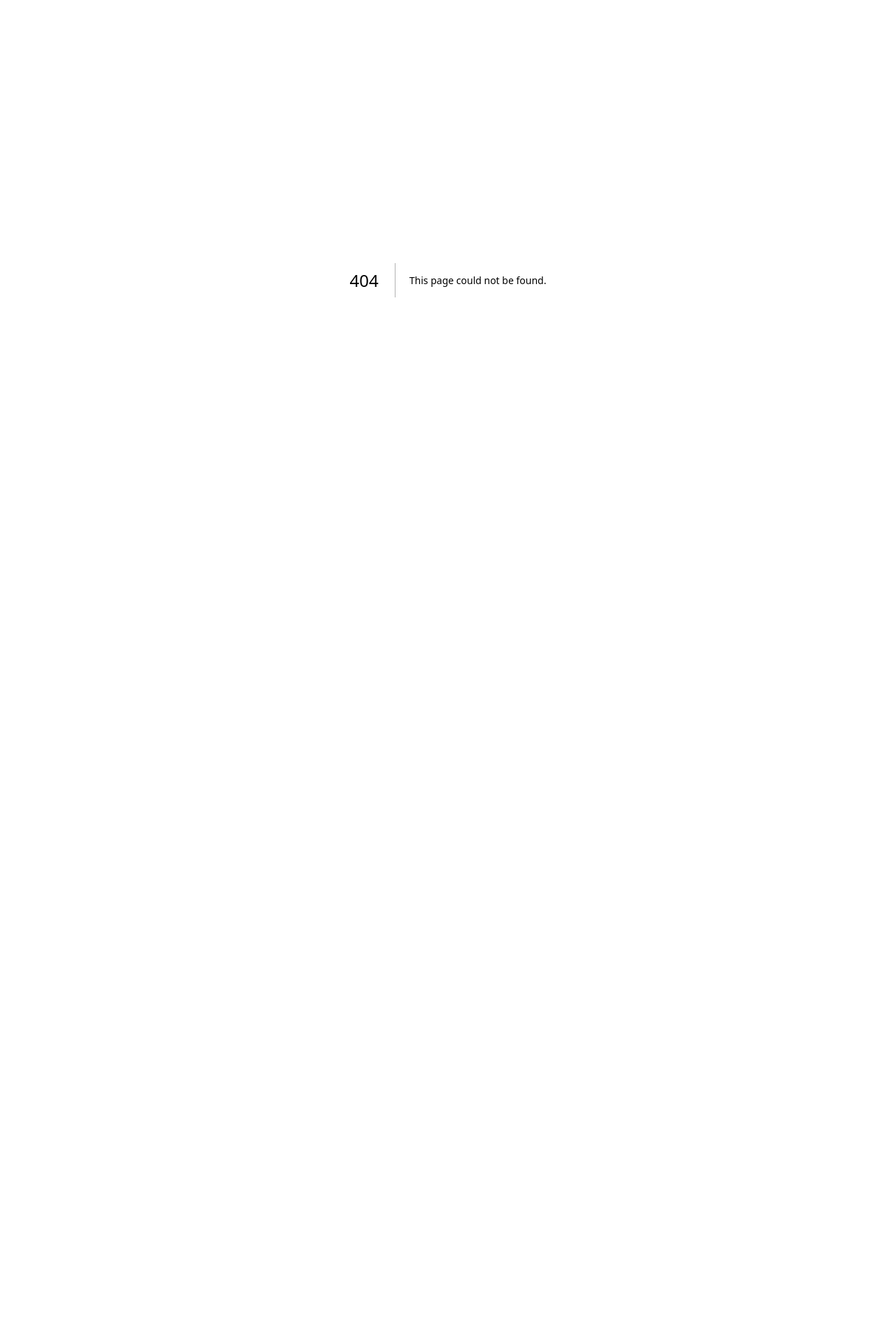
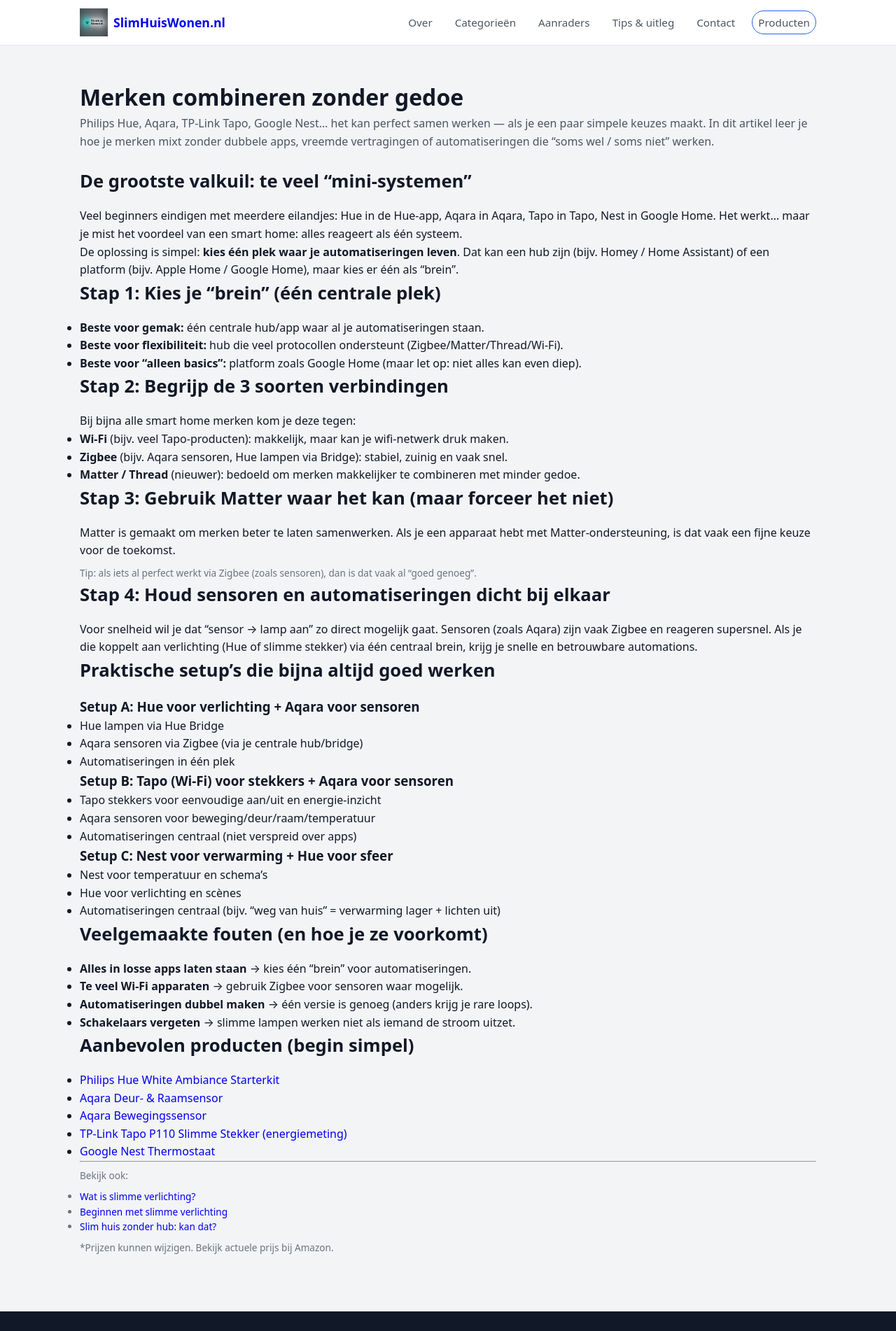
Before and after one commit to hafidgrad/SlimHuisWonen, a Next.js app: page /tips/merken-combineren-zonder-gedoe in a window 1280 px wide. Before the commit this address had no page. Shown: the top 1902 px of the page at 70% size. Before the commit the page ends 800 px from the top, so only its background shows below. Built offline with nearby package versions, Linux system fonts and the light colour scheme.

Commit message:
Add tip article: merken combineren zonder gedoe

```diff
--- /dev/null
+++ b/app/tips/merken-combineren-zonder-gedoe/page.jsx
@@ -0,0 +1,178 @@
+import Header from "@/components/Header";
+import Footer from "@/components/Footer";
+import Link from "next/link";
+
+export const metadata = {
+  title: "Merken combineren zonder gedoe (Hue, Aqara, Tapo, Nest) | SlimHuisWonen",
+  description:
+    "Philips Hue, Aqara, TP-Link Tapo en Google Nest combineren? Zo voorkom je chaos: kies je basis, ga voor Matter, gebruik Zigbee waar slim is en houd je automatiseringen overzichtelijk.",
+  alternates: {
+    canonical: "https://slimhuiswonen.nl/tips/merken-combineren-zonder-gedoe",
+  },
+};
+
+export default function MerkenCombinerenZonderGedoePage() {
+  return (
+    <>
+      <Header />
+
+      <main className="section">
+        <div className="container article">
+          <h1>Merken combineren zonder gedoe</h1>
+
+          <p className="section-intro">
+            Philips Hue, Aqara, TP-Link Tapo, Google Nest… het kan perfect samen
+            werken — als je een paar simpele keuzes maakt. In dit artikel leer je
+            hoe je merken mixt zonder dubbele apps, vreemde vertragingen of
+            automatiseringen die “soms wel / soms niet” werken.
+          </p>
+
+          <h2>De grootste valkuil: te veel “mini-systemen”</h2>
+          <p>
+            Veel beginners eindigen met meerdere eilandjes: Hue in de Hue-app,
+            Aqara in Aqara, Tapo in Tapo, Nest in Google Home. Het werkt… maar je
+            mist het voordeel van een smart home: alles reageert als één systeem.
+          </p>
+          <p>
+            De oplossing is simpel: <strong>kies één plek waar je automatiseringen leven</strong>.
+            Dat kan een hub zijn (bijv. Homey / Home Assistant) of een platform (bijv. Apple Home / Google Home),
+            maar kies er één als “brein”.
+          </p>
+
+          <h2>Stap 1: Kies je “brein” (één centrale plek)</h2>
+          <ul>
+            <li>
+              <strong>Beste voor gemak:</strong> één centrale hub/app waar al je automatiseringen staan.
+            </li>
+            <li>
+              <strong>Beste voor flexibiliteit:</strong> hub die veel protocollen ondersteunt (Zigbee/Matter/Thread/Wi-Fi).
+            </li>
+            <li>
+              <strong>Beste voor “alleen basics”:</strong> platform zoals Google Home (maar let op: niet alles kan even diep).
+            </li>
+          </ul>
+
+          <h2>Stap 2: Begrijp de 3 soorten verbindingen</h2>
+          <p>Bij bijna alle smart home merken kom je deze tegen:</p>
+          <ul>
+            <li>
+              <strong>Wi-Fi</strong> (bijv. veel Tapo-producten): makkelijk, maar kan je wifi-netwerk druk maken.
+            </li>
+            <li>
+              <strong>Zigbee</strong> (bijv. Aqara sensoren, Hue lampen via Bridge): stabiel, zuinig en vaak snel.
+            </li>
+            <li>
+              <strong>Matter / Thread</strong> (nieuwer): bedoeld om merken makkelijker te combineren met minder gedoe.
+            </li>
+          </ul>
+
+          <h2>Stap 3: Gebruik Matter waar het kan (maar forceer het niet)</h2>
+          <p>
+            Matter is gemaakt om merken beter te laten samenwerken. Als je een apparaat
+            hebt met Matter-ondersteuning, is dat vaak een fijne keuze voor de toekomst.
+          </p>
+          <p className="muted small">
+            Tip: als iets al perfect werkt via Zigbee (zoals sensoren), dan is dat vaak al “goed genoeg”.
+          </p>
+
+          <h2>Stap 4: Houd sensoren en automatiseringen dicht bij elkaar</h2>
+          <p>
+            Voor snelheid wil je dat “sensor → lamp aan” zo direct mogelijk gaat.
+            Sensoren (zoals Aqara) zijn vaak Zigbee en reageren supersnel. Als je die
+            koppelt aan verlichting (Hue of slimme stekker) via één centraal brein,
+            krijg je snelle en betrouwbare automations.
+          </p>
+
+          <h2>Praktische setup’s die bijna altijd goed werken</h2>
+
+          <h3>Setup A: Hue voor verlichting + Aqara voor sensoren</h3>
+          <ul>
+            <li>Hue lampen via Hue Bridge</li>
+            <li>Aqara sensoren via Zigbee (via je centrale hub/bridge)</li>
+            <li>Automatiseringen in één plek</li>
+          </ul>
+
+          <h3>Setup B: Tapo (Wi-Fi) voor stekkers + Aqara voor sensoren</h3>
+          <ul>
+            <li>Tapo stekkers voor eenvoudige aan/uit en energie-inzicht</li>
+            <li>Aqara sensoren voor beweging/deur/raam/temperatuur</li>
+            <li>Automatiseringen centraal (niet verspreid over apps)</li>
+          </ul>
+
+          <h3>Setup C: Nest voor verwarming + Hue voor sfeer</h3>
+          <ul>
+            <li>Nest voor temperatuur en schema’s</li>
+            <li>Hue voor verlichting en scènes</li>
+            <li>Automatiseringen centraal (bijv. “weg van huis” = verwarming lager + lichten uit)</li>
+          </ul>
+
+          <h2>Veelgemaakte fouten (en hoe je ze voorkomt)</h2>
+          <ul>
+            <li>
+              <strong>Alles in losse apps laten staan</strong> → kies één “brein” voor automatiseringen.
+            </li>
+            <li>
+              <strong>Te veel Wi-Fi apparaten</strong> → gebruik Zigbee voor sensoren waar mogelijk.
+            </li>
+            <li>
+              <strong>Automatiseringen dubbel maken</strong> → één versie is genoeg (anders krijg je rare loops).
+            </li>
+            <li>
+              <strong>Schakelaars vergeten</strong> → slimme lampen werken niet als iemand de stroom uitzet.
+            </li>
+          </ul>
+
+          <h2>Aanbevolen producten (begin simpel)</h2>
+          <ul>
+            <li>
+              <Link href="/producten/philips-hue-white-ambiance-starterkit">
+                Philips Hue White Ambiance Starterkit
+              </Link>
+            </li>
+            <li>
+              <Link href="/producten/aqara-deur-raamsensor">
+                Aqara Deur- &amp; Raamsensor
+              </Link>
+            </li>
+            <li>
+              <Link href="/producten/aqara-bewegingssensor">
+                Aqara Bewegingssensor
+              </Link>
+            </li>
+            <li>
+              <Link href="/producten/tp-link-tapo-p110-slimme-stekker">
+                TP-Link Tapo P110 Slimme Stekker (energiemeting)
+              </Link>
+            </li>
+            <li>
+              <Link href="/producten/nest-learning-thermostaat">
+                Google Nest Thermostaat
+              </Link>
+            </li>
+          </ul>
+
+          <hr />
+
+          <p className="muted small">Bekijk ook:</p>
+          <ul className="muted small">
+            <li>
+              <Link href="/tips/wat-is-slimme-verlichting">Wat is slimme verlichting?</Link>
+            </li>
+            <li>
+              <Link href="/tips/beginnen-met-slimme-verlichting">Beginnen met slimme verlichting</Link>
+            </li>
+            <li>
+              <Link href="/tips/slim-huis-zonder-hub">Slim huis zonder hub: kan dat?</Link>
+            </li>
+          </ul>
+
+          <p className="muted small">
+            *Prijzen kunnen wijzigen. Bekijk actuele prijs bij Amazon.
+          </p>
+        </div>
+      </main>
+
+      <Footer />
+    </>
+  );
+}
```
Also changed, not shown: app/tips/page.jsx (+10 -0 lines).
